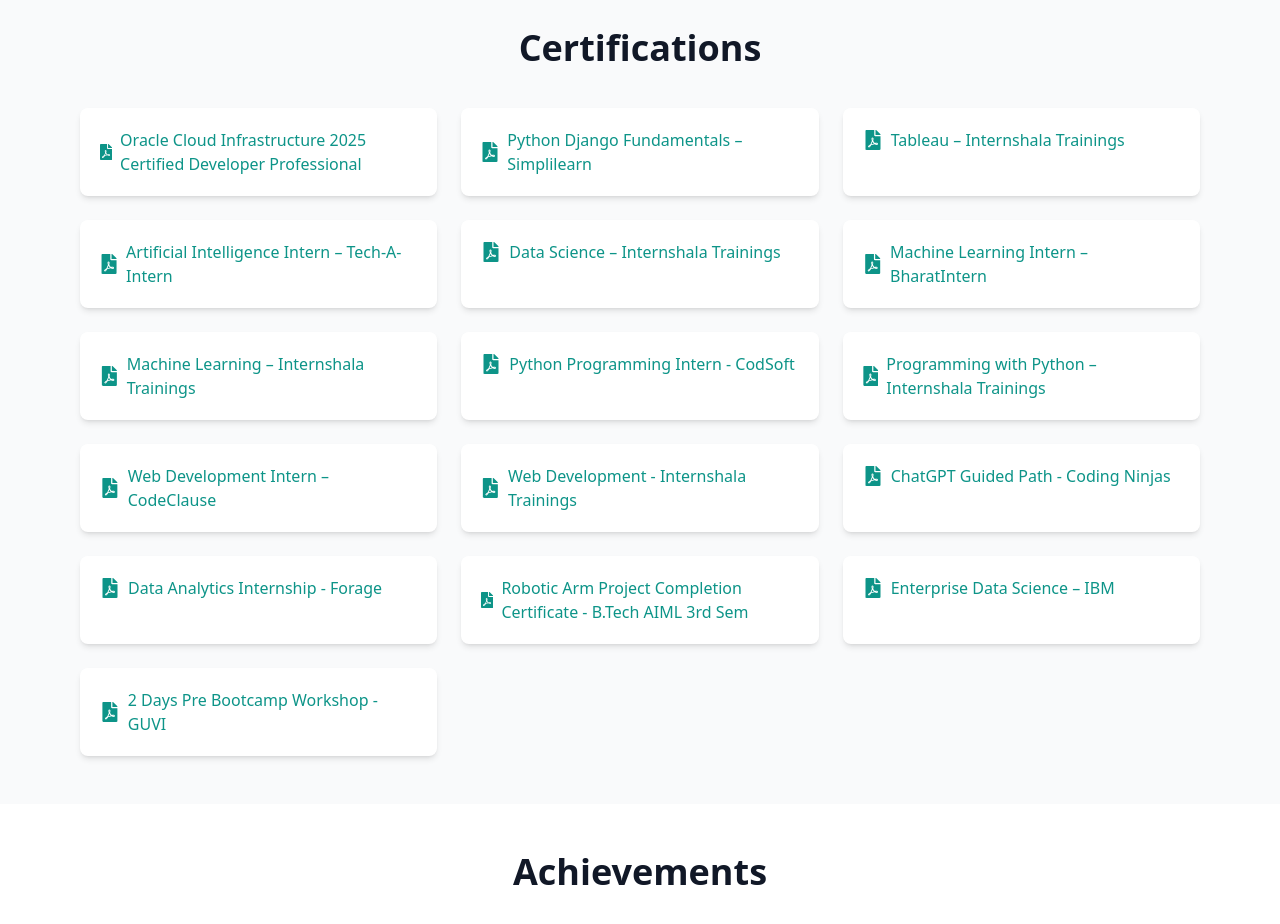
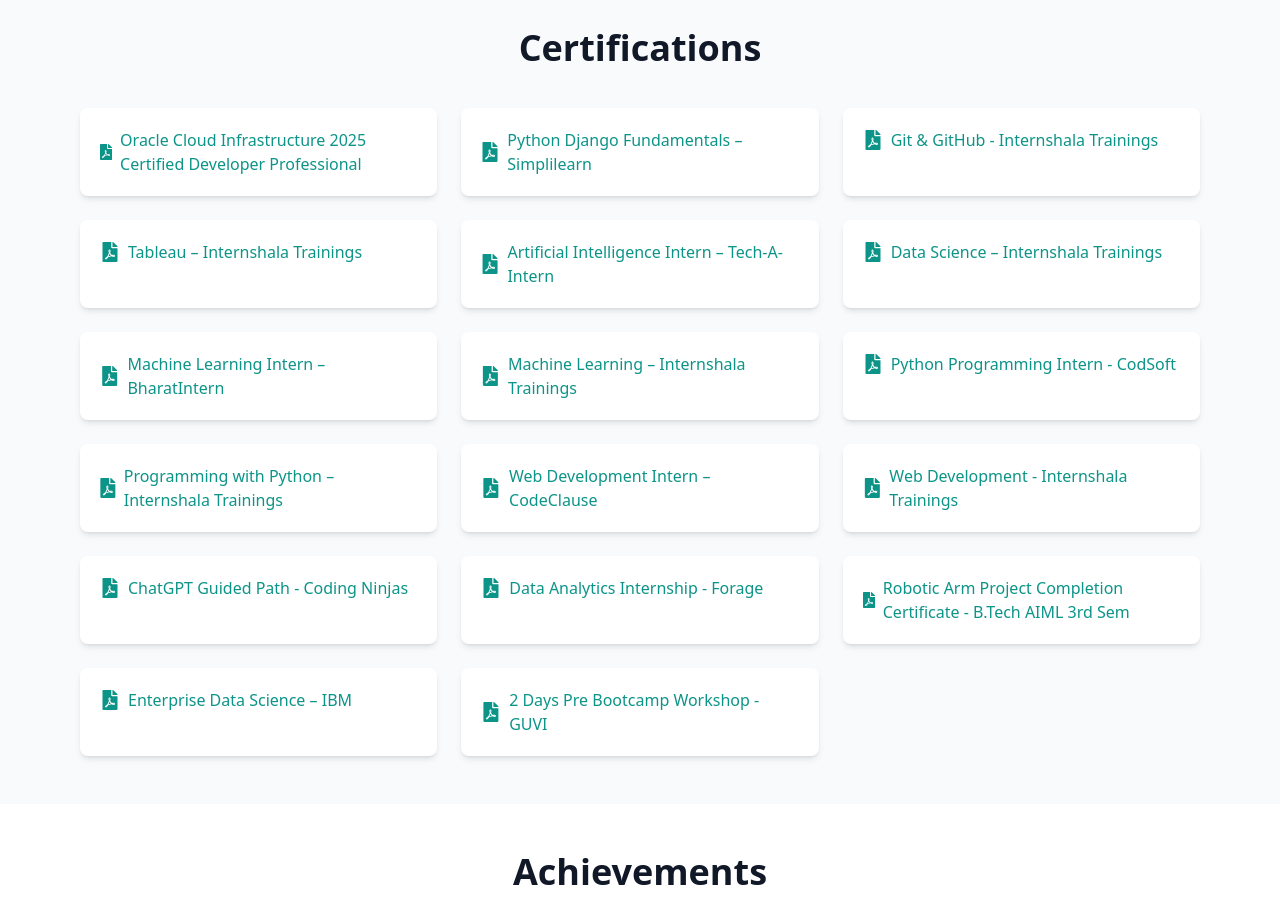
Before and after one commit to mohdasad05/asad-portfolio, a React (Vite) app: page / in a window 1280 px wide. Shown: the part 5660-6584 px from the top of the page. Built offline with nearby package versions, Linux system fonts and the light colour scheme.

Commit message:
Added new certification

```diff
--- a/src/components/Certifications.jsx
+++ b/src/components/Certifications.jsx
@@ -5,6 +5,7 @@ import { FaFilePdf } from 'react-icons/fa';
 const certifications = [
   { name: 'Oracle Cloud Infrastructure 2025 Certified Developer Professional', file: '/certificates/oracle-cloud-2025.pdf' },
   { name: 'Python Django Fundamentals – Simplilearn', file: '/certificates/python-django-simplilearn.pdf' },
+  { name: 'Git & GitHub - Internshala Trainings', file: '/certificates/git-github-internshala.pdf' },
   { name: 'Tableau – Internshala Trainings', file: '/certificates/tableau-internshala.pdf' },
   { name: 'Artificial Intelligence Intern – Tech-A-Intern', file: '/certificates/ai-tech-a-intern.pdf' },
   { name: 'Data Science – Internshala Trainings', file: '/certificates/data-science-internshala.pdf' },
```
